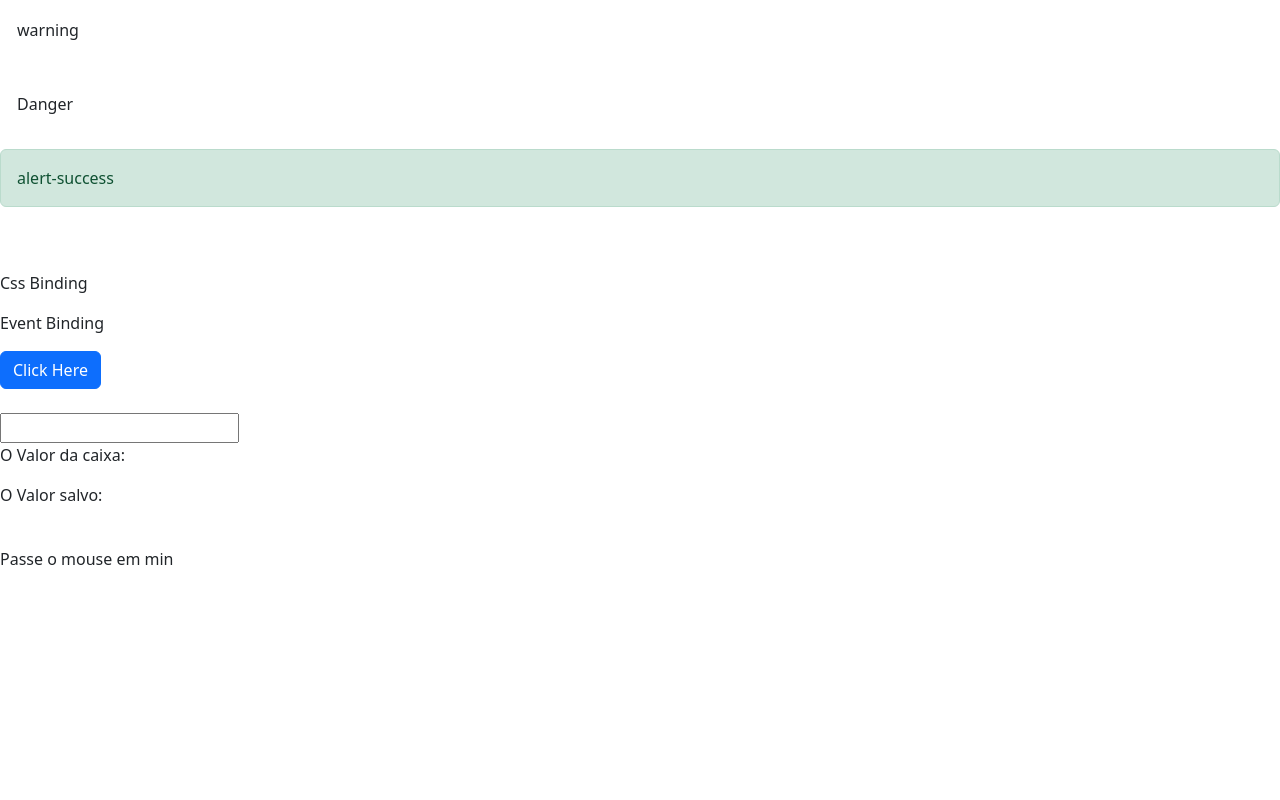
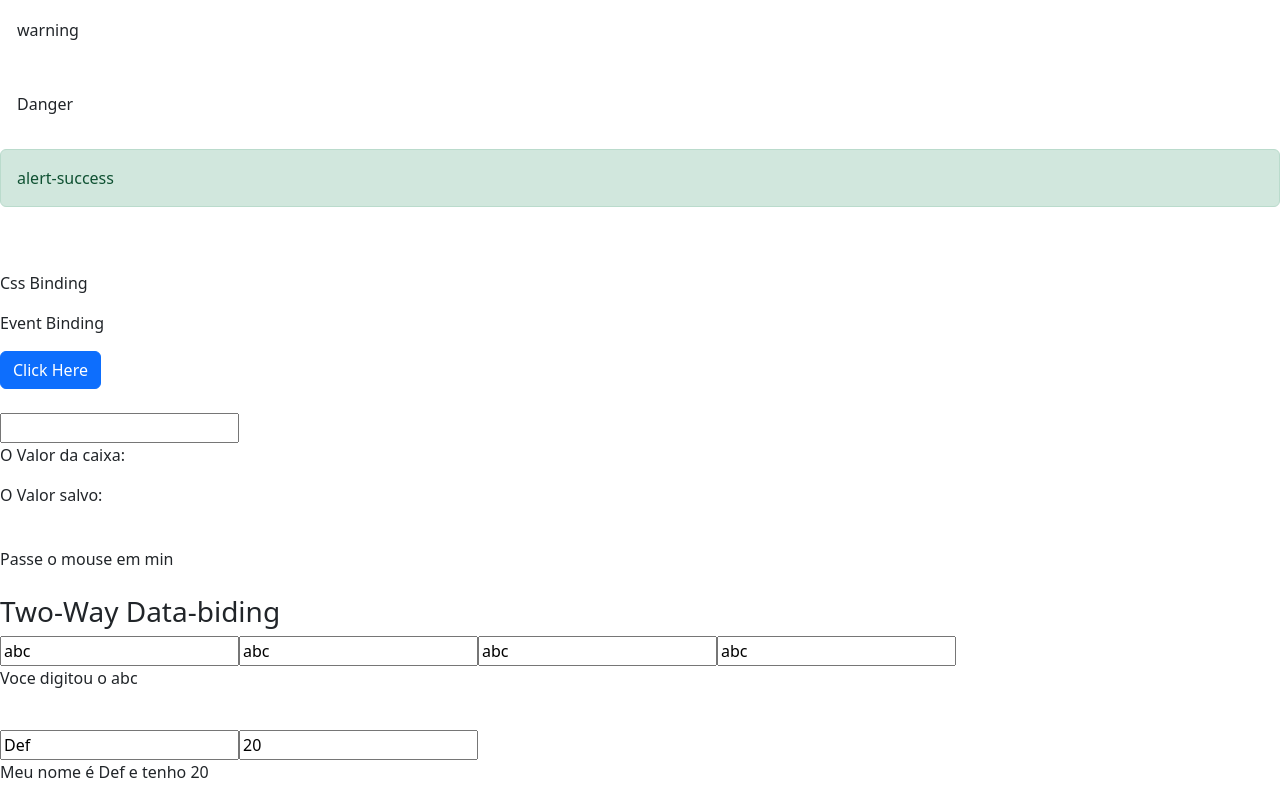
Before and after one commit to renanmello/angularstudy, an Angular app: page / in a window 1280 px wide. Shown: the part 1342-2142 px from the top of the page. Before the commit the page ends 1913 px from the top, so only its background shows below. Built offline with nearby package versions, Linux system fonts and the light colour scheme.

Commit message:
two way data binding example add

```diff
--- a/src/app/data-biding/data-biding.component.html
+++ b/src/app/data-biding/data-biding.component.html
@@ -91,3 +91,48 @@
     </article>
   </section>
 </div>
+<br>
+<div>
+  <section>
+    <h3>Two-Way Data-biding</h3>
+    <div>
+      <input
+      [value] ="nome"
+      (input)="nome=evento.value"
+      type="text"
+      #evento
+      />
+
+      <input
+      [ngModel] ="nome"
+      (ngModelChange)="nome=$event"
+      type="text"
+
+      />
+
+      <input
+      [(ngModel)] ="nome"
+      type="text"
+      />
+
+      <input
+      bindon-ngModel ="nome"
+      type="text"
+      />
+
+      <p>Voce digitou o {{nome}}</p>
+    </div>
+    <br>
+    <div>
+      <input
+      [(ngModel)] ="pessoa.nome"
+      type="text"
+      />
+      <input
+      [(ngModel)] ="pessoa.idade"
+      type="text"
+      />
+      <p>Meu nome é {{pessoa.nome}} e tenho {{pessoa.idade}}</p>
+    </div>
+  </section>
+</div>
--- a/src/app/data-biding/data-biding.component.ts
+++ b/src/app/data-biding/data-biding.component.ts
@@ -12,6 +12,11 @@ export class DataBidingComponent {
   valorAtual = "";
   valorSalvo = "";
   isMouseOver:boolean = false;
+  nome:string = "abc"
+  pessoa = {
+    nome:"Def",
+    idade: 20
+  }
   getValor(){
     return 8;
   }
```
